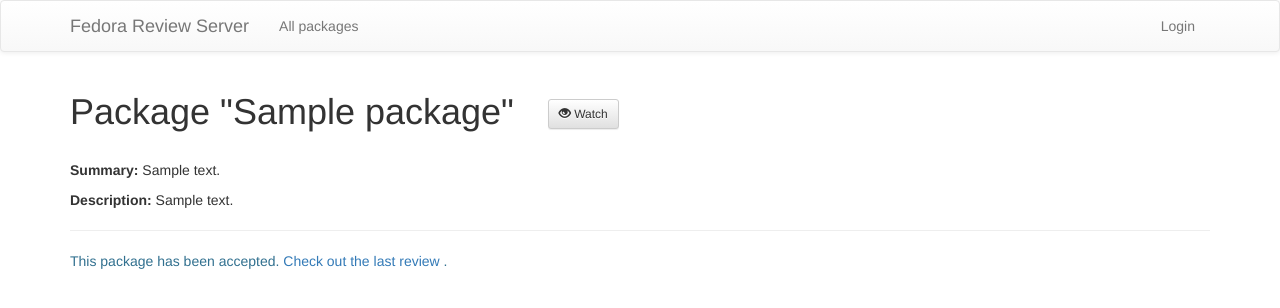
After one commit to fedora-infra/fresque, a Flask app: template fresque/templates/package.html in a window 1280 px wide. The commit adds this page. Shown: the top 308 px of the page. Run offline with Flask 2, Linux system fonts and the light colour scheme; the template is opened without the code that fills it: most values are stand-ins (such as "Sample title", 1, 10 or a date in 2020); parts of the project's set-up code (start-up, migrations or seed data) failed here and were passed over; some libraries are stand-ins or nearby versions.

Commit message:
Start the 'package' view

```diff
--- a/fresque/lib/models.py
+++ b/fresque/lib/models.py
@@ -6,6 +6,7 @@
 import sqlalchemy as sa
 from sqlalchemy.ext.declarative import declarative_base
 from sqlalchemy.ext.hybrid import hybrid_property
+from sqlalchemy.ext.associationproxy import association_proxy
 
 
 Base = declarative_base()
@@ -104,6 +105,8 @@
     date_end   = sa.Column(sa.DateTime, index=True)
     srpm_filename = sa.Column(sa.String(255))
     spec_filename = sa.Column(sa.String(255))
+    reviewers_obj = sa.orm.relationship("Reviewer")
+    reviewers  = association_proxy('reviewers_obj', 'reviewer_name')
 
     def __repr__(self):
         return '<Review %r of package %r>' % (self.id, self.package_id)
--- a/fresque/static/css/main.css
+++ b/fresque/static/css/main.css
@@ -20,6 +20,24 @@
 }
 
 
+/*
+ * New package form
+ */
+
 form div.submit {
     margin-top: 1.5em;
 }
+
+
+/*
+ * Package page
+ */
+#watch-toggle {
+    margin-left: 2em;
+}
+.package-status .btn {
+    margin-left: 1em;
+}
+.package-attributes {
+    margin-top: 2em;
+}
--- a/fresque/templates/index.html
+++ b/fresque/templates/index.html
@@ -31,7 +31,6 @@
 
 <div class="row">
 <h2>Recent activity</h2>
-{# TODO: Make a macro for those widgets #}
 
 <div class="col-xs-12 col-sm-6 col-lg-4">
     {{ macros.package_list(recent_pkgs, 'Recently submitted') }}
--- a/fresque/templates/layout.html
+++ b/fresque/templates/layout.html
@@ -98,7 +98,7 @@
 
     <!-- Main content -->
 
-    <div class="container">
+    <div class="container" id="content">
     {% block content %}{% endblock %}
     </div>
 
--- a/fresque/templates/macros.html
+++ b/fresque/templates/macros.html
@@ -6,7 +6,7 @@
     {% if packages %}
     <ul>
         {% for pkg in packages %}
-        <li><a href="#">{{ pkg.name }}</a> - {{ pkg.summary }}</li>
+        <li><a href="{{ url_for("package", name=pkg.name) }}">{{ pkg.name }}</a> - {{ pkg.summary }}</li>
         {% endfor %}
     </ul>
     {% else %}
--- /dev/null
+++ b/fresque/templates/package.html
@@ -0,0 +1,63 @@
+{% extends 'layout.html' %}
+
+{% block content %}
+
+{% set last_review = package.last_review %}
+
+<h1>
+Package "{{ package.name }}"
+<button class="btn btn-default btn-sm" id="watch-toggle">
+    {% if iswatched %}
+    <span class="glyphicon glyphicon-eye-close" aria-hidden="true"></span>
+    Unwatch
+    {% else %}
+    <span class="glyphicon glyphicon-eye-open" aria-hidden="true"></span>
+    Watch
+    {% endif %}
+</button>
+</h1>
+
+<div class="package-attributes">
+    <p><strong>Summary:</strong> {{ package.summary }}</p>
+    <p><strong>Description:</strong> {{ package.description }}</p>
+</div>
+
+<hr />
+
+<p class="text-info package-status">
+
+{# XXX: update here if you change the states list #}
+
+{% if package.state == "new" %}
+    This package has no review yet.
+    <a class="btn btn-primary btn-sm" href="{{ url_for('newreview', pname=package.name) }}">
+        <span class="glyphicon glyphicon-arrow-right"></span>
+        Start a review
+    </a>
+
+{% elif package.state == "review" %}
+    This package is under review.
+
+{% elif package.state == "done" %}
+    This package has been accepted.
+    <a href="{{ url_for('review', pname=package.name, rid=last_review.id) }}">
+        Check out the last review
+    </a>.
+
+{% elif package.state == "rejected" %}
+    This package has been rejected.
+    <a href="{{ url_for('review', pname=package.name, rid=last_review.id) }}">
+        Would you like to know more?
+    </a>.{#  ^-- gratuitious reference to Starship Troopers #}
+
+{% endif %}
+</p>
+
+
+{% if package.state == "review" %}
+<h2>Current review</h2>
+<p>On {{ lastreview.date_start }} by {{ lastreview.reviewers|join(", ") }}.</p>
+{% endif %}
+
+
+{% endblock %}
```
Also changed, not shown: fresque/lib/views.py (+12 -0 lines), fresque/views.py (+10 -5 lines).
